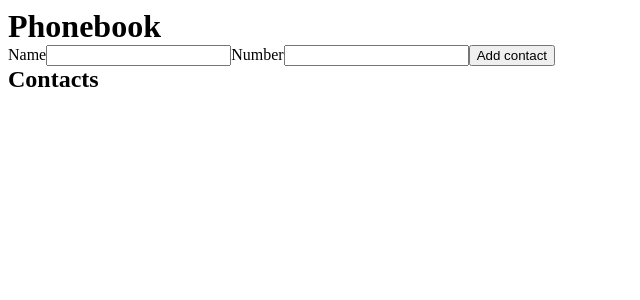
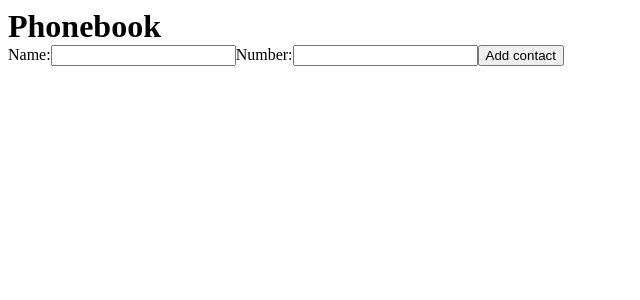
Before and after one commit to CrocodileGenna/react-02-phonebook, a React (Create React App) app: page / in a window 1280 px wide. Shown: the top 300 px of the page, without its empty margins (0-640 px from the left). Built offline with nearby package versions, Linux system fonts and the light colour scheme.

Commit message:
comit three

```diff
--- a/src/components/phonebook/Phonebook.jsx
+++ b/src/components/phonebook/Phonebook.jsx
@@ -14,7 +14,7 @@ class Phonebook extends Component {
         <h1>Phonebook</h1>
         <form>
           <label htmlFor="name">
-            Name
+            Name:
             <input
               type="text"
               name="name"
@@ -25,7 +25,7 @@ class Phonebook extends Component {
             />
           </label>
           <label htmlFor="number">
-            Number
+            Number:
             <input
               type="tel"
               name="number"
@@ -36,9 +36,6 @@ class Phonebook extends Component {
           </label>
           <button type="submit">Add contact</button>
         </form>
-        <div>
-          <h2>Contacts</h2>
-        </div>
       </div>
     );
   }
```
